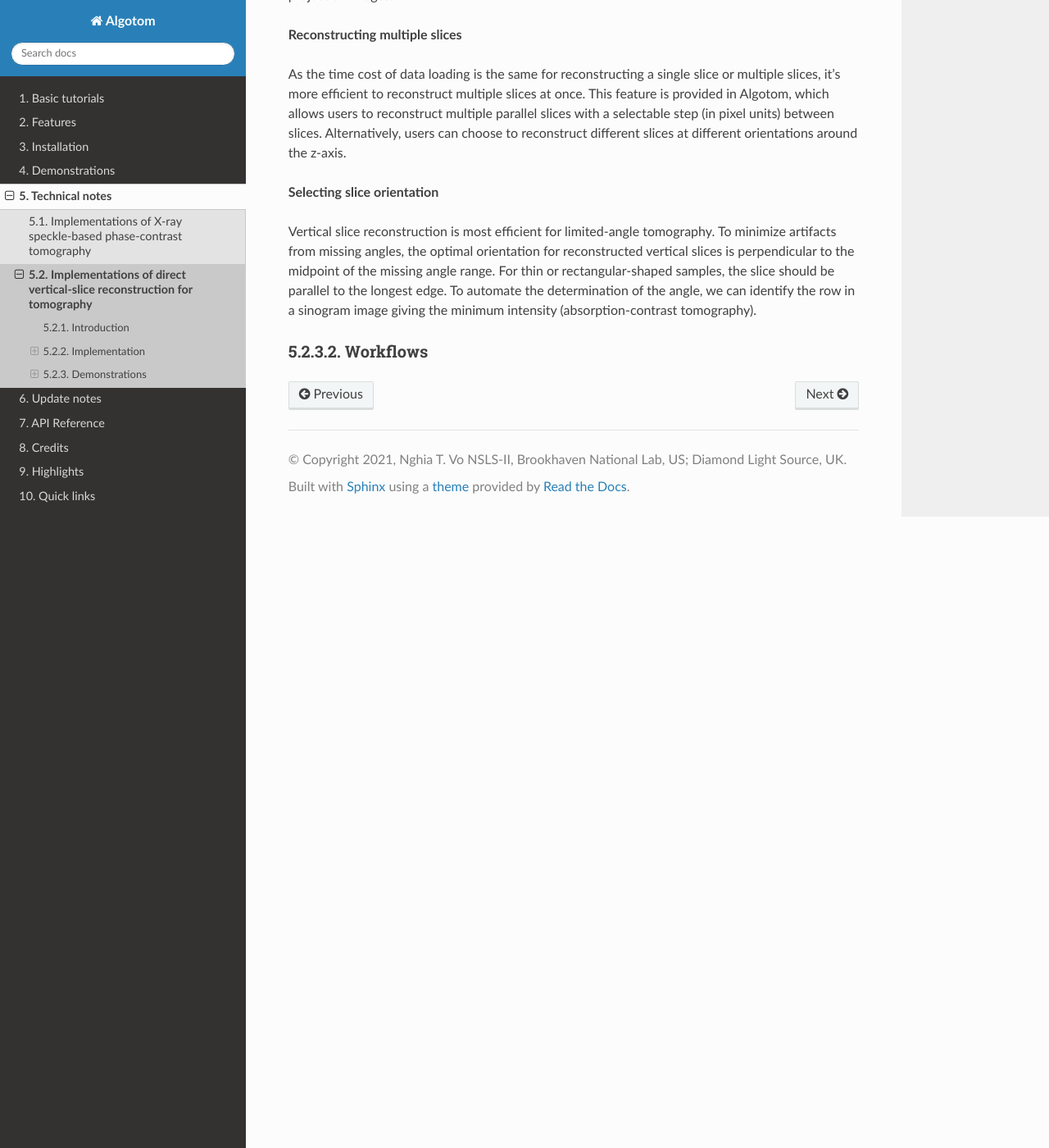
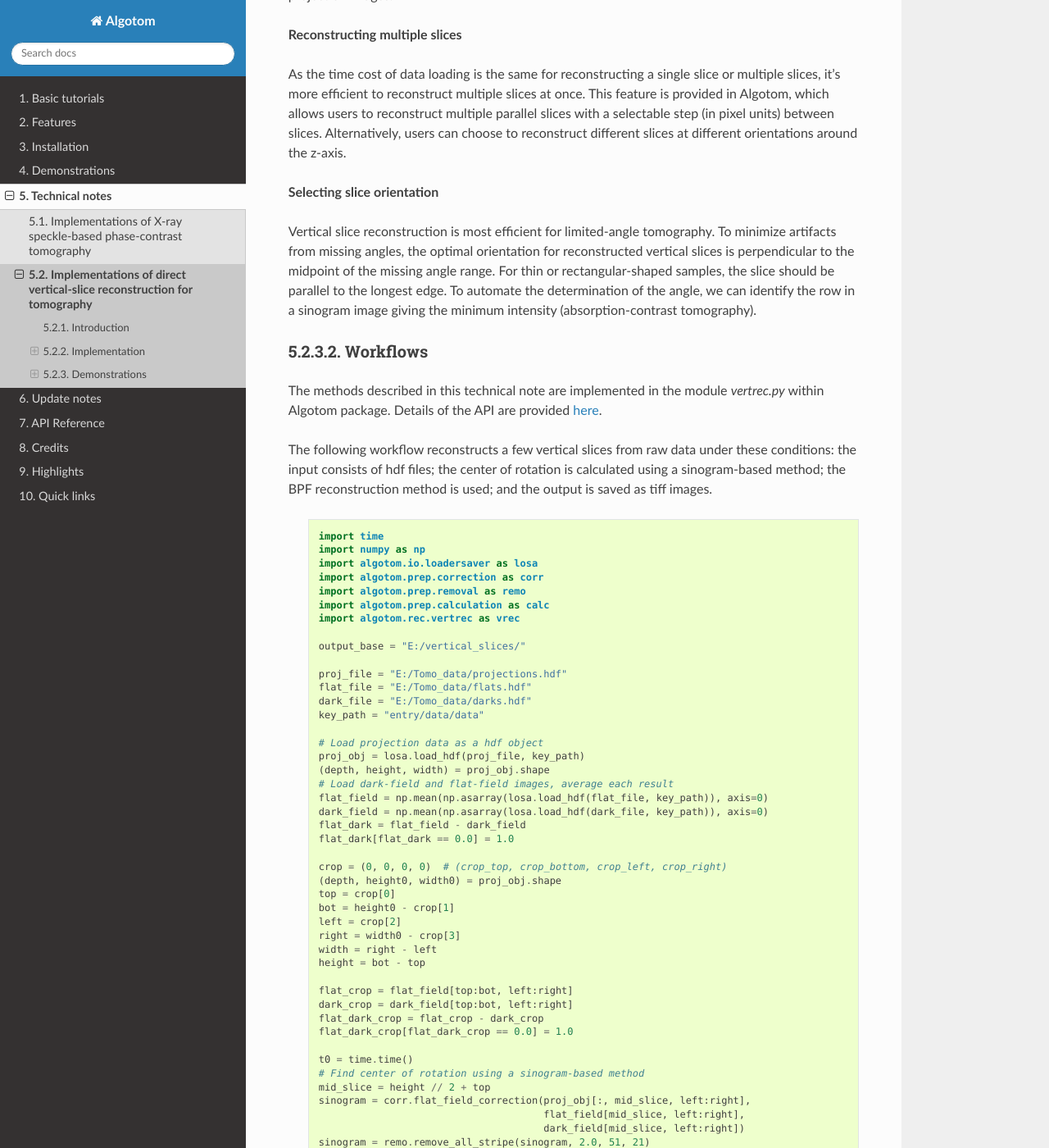
Before and after one commit to algotom/algotom, a Sphinx documentation site: the page built from docs/source/toc/section5/section5_2.rst, in a window 1280 px wide and 1400 px high, scrolled down 7202 px. Shown: the whole window at 82% size. Built offline with Sphinx 7.4.7 and the Read the Docs theme 2.0.0, drawn with Linux system fonts in a browser that asks for light colours; some of the changed text lies outside the part shown.

Commit message:
Add section 5.2, direct vertical slice reconstruction

```diff
--- a/docs/source/toc/api/algotom.rec.vertrec.rst
+++ b/docs/source/toc/api/algotom.rec.vertrec.rst
@@ -1,5 +1,7 @@
 :mod:`algotom.rec.vertrec`
 =================================
+
+.. _vertrec_module:
 
 .. automodule:: algotom.rec.vertrec
     :members:
--- a/docs/source/toc/section5/section5_2.rst
+++ b/docs/source/toc/section5/section5_2.rst
@@ -224,3 +224,91 @@
 
 Workflows
 +++++++++
+
+The methods described in this technical note are implemented in the module *vertrec.py* within Algotom package. Details
+of the API are provided :ref:`here <vertrec_module>`.
+
+The following workflow reconstructs a few vertical slices from raw data under these conditions: the input consists of
+hdf files; the center of rotation is calculated using a sinogram-based method; the BPF reconstruction method is used;
+and the output is saved as tiff images.
+
+    .. code-block:: python
+
+        import time
+        import numpy as np
+        import algotom.io.loadersaver as losa
+        import algotom.prep.correction as corr
+        import algotom.prep.removal as remo
+        import algotom.prep.calculation as calc
+        import algotom.rec.vertrec as vrec
+
+        output_base = "E:/vertical_slices/"
+
+        proj_file = "E:/Tomo_data/projections.hdf"
+        flat_file = "E:/Tomo_data/flats.hdf"
+        dark_file = "E:/Tomo_data/darks.hdf"
+        key_path = "entry/data/data"
+
+        # Load projection data as a hdf object
+        proj_obj = losa.load_hdf(proj_file, key_path)
+        (depth, height, width) = proj_obj.shape
+        # Load dark-field and flat-field images, average each result
+        flat_field = np.mean(np.asarray(losa.load_hdf(flat_file, key_path)), axis=0)
+        dark_field = np.mean(np.asarray(losa.load_hdf(dark_file, key_path)), axis=0)
+        flat_dark = flat_field - dark_field
+        flat_dark[flat_dark == 0.0] = 1.0
+
+        crop = (0, 0, 0, 0)  # (crop_top, crop_bottom, crop_left, crop_right)
+        (depth, height0, width0) = proj_obj.shape
+        top = crop[0]
+        bot = height0 - crop[1]
+        left = crop[2]
+        right = width0 - crop[3]
+        width = right - left
+        height = bot - top
+
+        flat_crop = flat_field[top:bot, left:right]
+        dark_crop = dark_field[top:bot, left:right]
+        flat_dark_crop = flat_crop - dark_crop
+        flat_dark_crop[flat_dark_crop == 0.0] = 1.0
+
+        t0 = time.time()
+        # Find center of rotation using a sinogram-based method
+        mid_slice = height // 2 + top
+        sinogram = corr.flat_field_correction(proj_obj[:, mid_slice, left:right],
+                                              flat_field[mid_slice, left:right],
+                                              dark_field[mid_slice, left:right])
+        sinogram = remo.remove_all_stripe(sinogram, 2.0, 51, 21)
+        center = calc.find_center_vo(sinogram)
+        print(f"Center-of-rotation is: {center}")
+
+        start_index = width // 2 - 250
+        stop_index = width // 2 + 250
+        step_index = 20
+        alpha = 0.0  # Orientation of the slices, in degree.
+
+        # Note that raw data is flat-field corrected and cropped if these parameters
+        # are provided. The center referred to cropped image.
+        ver_slices = vrec.vertical_reconstruction_multiple(proj_obj, start_index,
+                                                           stop_index, center,
+                                                           alpha=alpha,
+                                                           step_index=step_index,
+                                                           flat_field=flat_field,
+                                                           dark_field=dark_field,
+                                                           angles=None,
+                                                           crop=crop, proj_start=0,
+                                                           proj_stop=-1,
+                                                           chunk_size=30,
+                                                           ramp_filter="after",
+                                                           filter_name="hann",
+                                                           apply_log=True,
+                                                           gpu=True, block=(16, 16),
+                                                           ncore=None,
+                                                           prefer="threads",
+                                                           show_progress=True,
+                                                           masking=False)
+        print("Save output ...")
+        for inc, idx in enumerate(np.arange(start_index, stop_index + 1, step_index)):
+            losa.save_image(output_base + f"/slice_{idx:05}.tif", ver_slices[inc])
+        t1 = time.time()
+        print("All done !!!")
```
